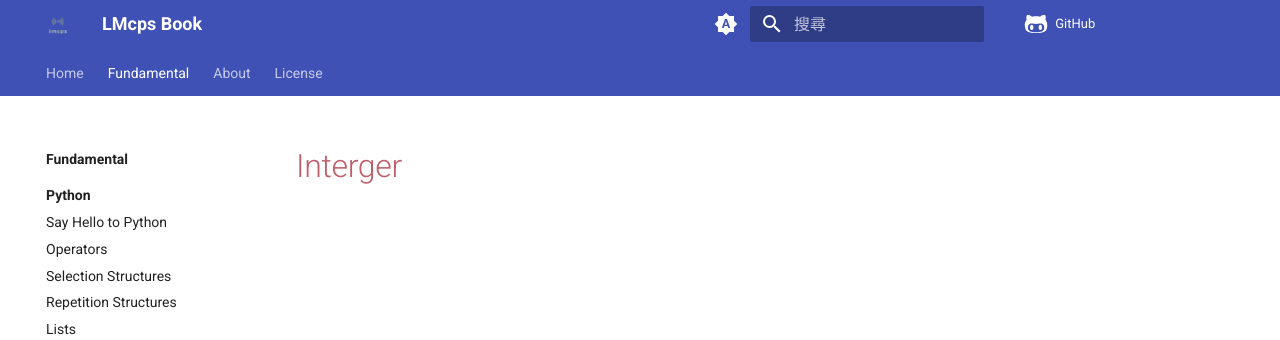
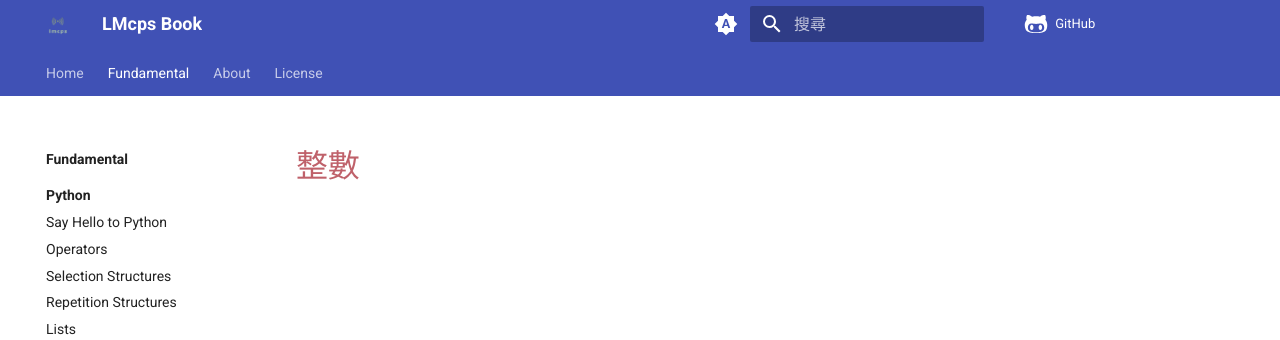
Before and after one commit to cheung4843/ZestAlgo, an MkDocs documentation site: the page built from docs/fundamental/cpp/2/interger.md, in a window 1280 px wide. Shown: the top 340 px of the page. Built offline with MkDocs 1.6.1 and Material for MkDocs 9.7.7, drawn with Linux system fonts in a browser that asks for light colours; comment, search, counter and statistics services are not loaded.

Commit message:
modified:   docs/fundamental/cpp/2/interger.md 改成中文

```diff
--- a/docs/fundamental/cpp/2/interger.md
+++ b/docs/fundamental/cpp/2/interger.md
@@ -1 +1 @@
-# Interger
+# 整數
```
